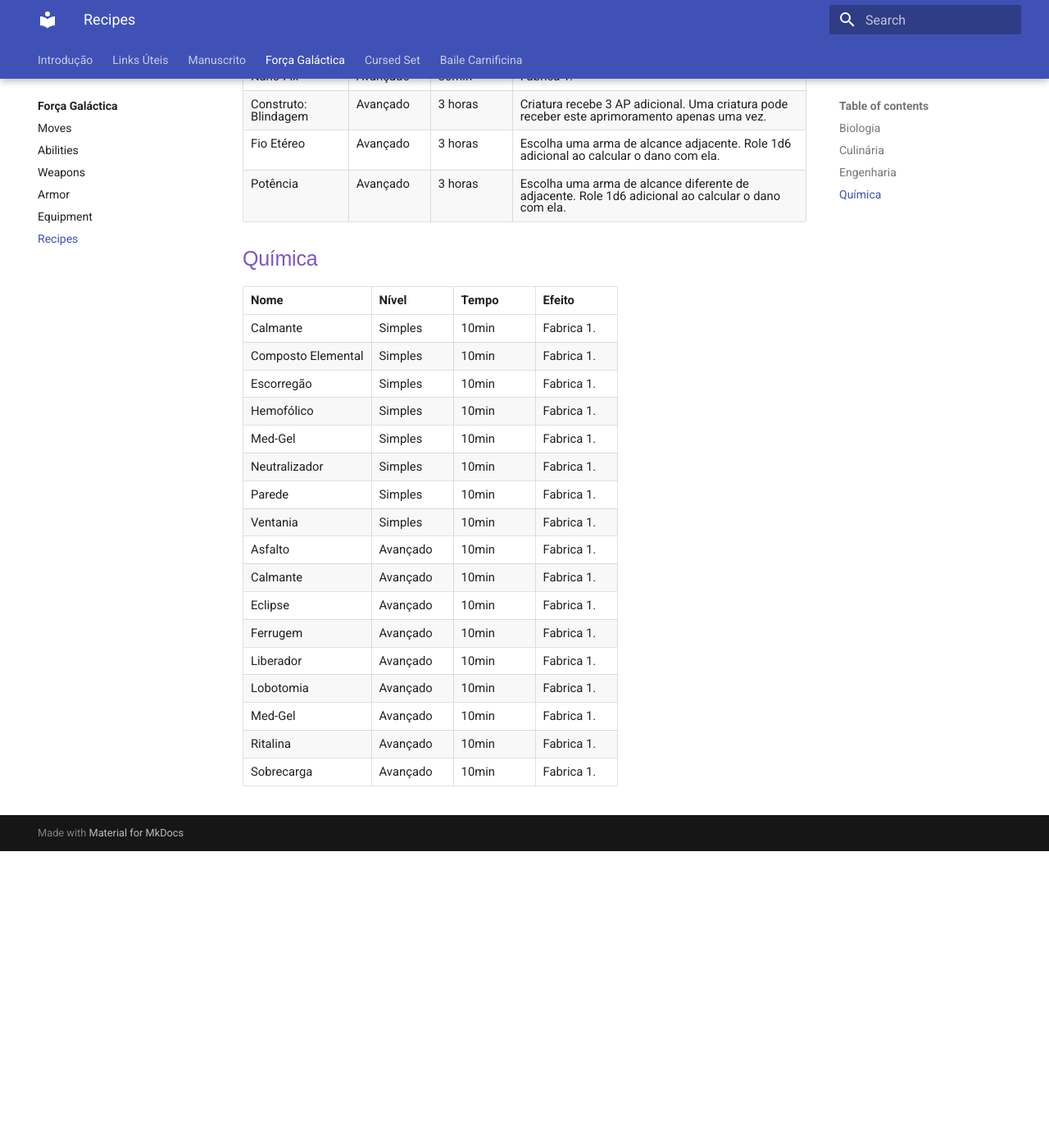
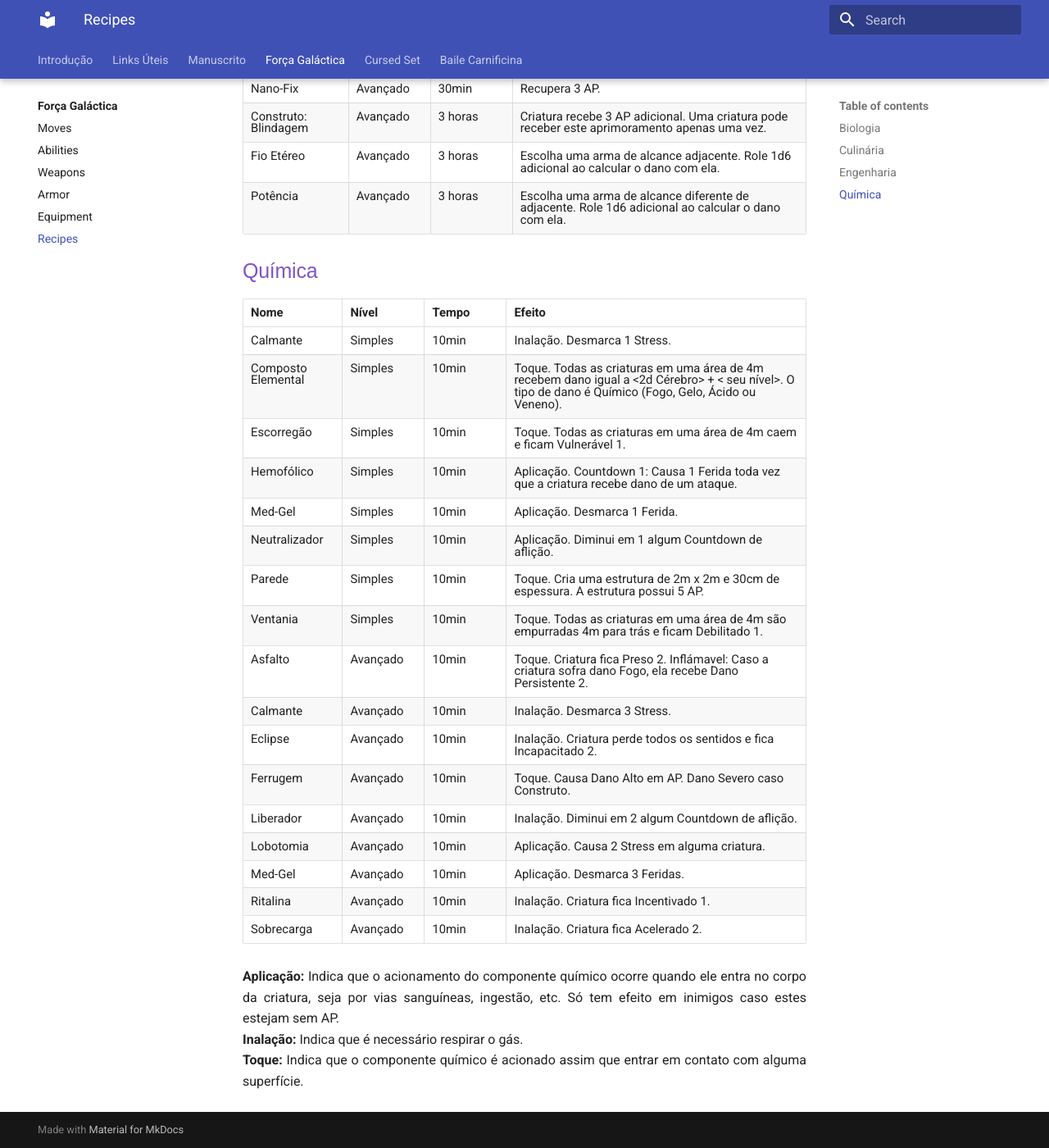
Before and after one commit to henriqueschorr/henriqueschorr.github.io, an MkDocs documentation site: the page built from docs/0_simplified/2_galactic_force/recipes.md, in a window 1280 px wide and 1400 px high, scrolled down 1072 px. Shown: the whole window at 82% size. Built offline with MkDocs 1.6.1 and Material for MkDocs 9.7.7, drawn with Linux system fonts in a browser that asks for light colours; old or Windows-style settings are respelled for this version of MkDocs; before the commit the page ends 2110 px from its top, so only the background shows below that; some of the changed text lies outside the part shown.

Commit message:
minor adjustments

```diff
--- a/docs/0_simplified/2_galactic_force/recipes.md
+++ b/docs/0_simplified/2_galactic_force/recipes.md
@@ -2,10 +2,10 @@
 
 | Nome              | Nível    | Tempo   | Efeito                                                                                                           |
 | ----------------- | -------- | ------- | ---------------------------------------------------------------------------------------------------------------- |
-| Kit Médico        | Simples  | 10min   | Fabrica 1.                                                                                                       |
-| Kit Médico        | Avançado | 10min   | Fabrica 1.                                                                                                       |
+| Kit Médico        | Simples  | 10min   | Desmarca 3 Feridas e 1 Stress. 10 minutos de aplicação.                                                          |
+| Kit Médico        | Avançado | 10min   | Desmarca 5 Feridas e 2 Stress. 10 minutos de aplicação.                                                          |
 | Cirurgia          | Avançado | Depende | Você pode amputar membros, retirar anomalias ou parasitas do corpo de uma criatura.                              |
-| Lázarus           | Avançado | 1 hora  | Fabrica 1.                                                                                                       |
+| Lázarus           | Avançado | 1 hora  | Permite ressucitar uma criatura que morreu nas últimas 24 horas. Descartado após uso.                            |
 | Anabolizante      | Especial | 3 horas | Escolha uma criatura. Avance o tamanho de um dado de um dos seguintes Atributos: Físico, Agilidade ou Controle.  |
 | Corpo Fechado     | Especial | 3 horas | Escolha uma criatura. Aumente o valor de todos seus Limites de Dano em 2.                                        |
 | Micro-Processador | Especial | 3 horas | Escolha uma criatura. Avance o tamanho de um dado de um dos seguintes Atributos: Atenção, Cérebro ou Influência. |
@@ -16,35 +16,39 @@
 
 | Nome                    | Nível    | Tempo   | Efeito                                                                                                                                          |
 | ----------------------- | -------- | ------- | ----------------------------------------------------------------------------------------------------------------------------------------------- |
-| Nano-Fix                | Simples  | 10min   | Fabrica 1.                                                                                                                                      |
-| Munição Avançada        | Simples  | 10min   | Fabrica 3.                                                                                                                                      |
-| Armadilha               | Avançado | 30min   | Fabrica 1. Quem obtiver ela, pode decidir qual tipo é quando for usá-la.                                                                        |
+| Nano-Fix                | Simples  | 10min   | Recupera 1 AP.                                                                                                                                  |
+| Munição Avançada        | Simples  | 5min    | Tipo pode ser decidido quando for usá-la.                                                                                                       |
+| Armadilha               | Avançado | 30min   | Tipo pode ser decidido quando for usá-la.                                                                                                       |
 | Construto: Movimento    | Avançado | 3 horas | Criatura recebe um tipo de movimento adicional: Aquático, Subterrâneo ou Vertical. Uma criatura pode receber este aprimoramento apenas uma vez. |
 | Construto: Revestimento | Avançado | 3 horas | Criatura tem seus Limites de Dano aumentado em 2. Uma criatura pode receber este aprimoramento apenas uma vez.                                  |
-| Granada                 | Avançado | 30min   | Fabrica 1. Quem obtiver ela, pode decidir qual tipo é quando for usá-la.                                                                        |
-| Nano-Fix                | Avançado | 30min   | Fabrica 1.                                                                                                                                      |
+| Granada                 | Avançado | 30min   | Tipo pode ser decidido quando for usá-la.                                                                                                       |
+| Nano-Fix                | Avançado | 30min   | Recupera 3 AP.                                                                                                                                  |
 | Construto: Blindagem    | Avançado | 3 horas | Criatura recebe 3 AP adicional. Uma criatura pode receber este aprimoramento apenas uma vez.                                                    |
 | Fio Etéreo              | Avançado | 3 horas | Escolha uma arma de alcance adjacente. Role 1d6 adicional ao calcular o dano com ela.                                                           |
 | Potência                | Avançado | 3 horas | Escolha uma arma de alcance diferente de adjacente. Role 1d6 adicional ao calcular o dano com ela.                                              |
 
 ## Química
 
-| Nome               | Nível    | Tempo | Efeito     |
-| ------------------ | -------- | ----- | ---------- |
-| Calmante           | Simples  | 10min | Fabrica 1. |
-| Composto Elemental | Simples  | 10min | Fabrica 1. |
-| Escorregão         | Simples  | 10min | Fabrica 1. |
-| Hemofólico         | Simples  | 10min | Fabrica 1. |
-| Med-Gel            | Simples  | 10min | Fabrica 1. |
-| Neutralizador      | Simples  | 10min | Fabrica 1. |
-| Parede             | Simples  | 10min | Fabrica 1. |
-| Ventania           | Simples  | 10min | Fabrica 1. |
-| Asfalto            | Avançado | 10min | Fabrica 1. |
-| Calmante           | Avançado | 10min | Fabrica 1. |
-| Eclipse            | Avançado | 10min | Fabrica 1. |
-| Ferrugem           | Avançado | 10min | Fabrica 1. |
-| Liberador          | Avançado | 10min | Fabrica 1. |
-| Lobotomia          | Avançado | 10min | Fabrica 1. |
-| Med-Gel            | Avançado | 10min | Fabrica 1. |
-| Ritalina           | Avançado | 10min | Fabrica 1. |
-| Sobrecarga         | Avançado | 10min | Fabrica 1. |
+| Nome               | Nível    | Tempo | Efeito                                                                                                                                                |
+| ------------------ | -------- | ----- | ----------------------------------------------------------------------------------------------------------------------------------------------------- |
+| Calmante           | Simples  | 10min | Inalação. Desmarca 1 Stress.                                                                                                                          |
+| Composto Elemental | Simples  | 10min | Toque. Todas as criaturas em uma área de 4m recebem dano igual a <2d Cérebro> + < seu nível>. O tipo de dano é Químico (Fogo, Gelo, Ácido ou Veneno). |
+| Escorregão         | Simples  | 10min | Toque. Todas as criaturas em uma área de 4m caem e ficam Vulnerável 1.                                                                                |
+| Hemofólico         | Simples  | 10min | Aplicação. Countdown 1: Causa 1 Ferida toda vez que a criatura recebe dano de um ataque.                                                              |
+| Med-Gel            | Simples  | 10min | Aplicação. Desmarca 1 Ferida.                                                                                                                         |
+| Neutralizador      | Simples  | 10min | Aplicação. Diminui em 1 algum Countdown de aflição.                                                                                                   |
+| Parede             | Simples  | 10min | Toque. Cria uma estrutura de 2m x 2m e 30cm de espessura. A estrutura possui 5 AP.                                                                    |
+| Ventania           | Simples  | 10min | Toque. Todas as criaturas em uma área de 4m são empurradas 4m para trás e ficam Debilitado 1.                                                         |
+| Asfalto            | Avançado | 10min | Toque. Criatura fica Preso 2. Inflámavel: Caso a criatura sofra dano Fogo, ela recebe Dano Persistente 2.                                             |
+| Calmante           | Avançado | 10min | Inalação. Desmarca 3 Stress.                                                                                                                          |
+| Eclipse            | Avançado | 10min | Inalação. Criatura perde todos os sentidos e fica Incapacitado 2.                                                                                     |
+| Ferrugem           | Avançado | 10min | Toque. Causa Dano Alto em AP. Dano Severo caso Construto.                                                                                             |
+| Liberador          | Avançado | 10min | Inalação. Diminui em 2 algum Countdown de aflição.                                                                                                    |
+| Lobotomia          | Avançado | 10min | Aplicação. Causa 2 Stress em alguma criatura.                                                                                                         |
+| Med-Gel            | Avançado | 10min | Aplicação. Desmarca 3 Feridas.                                                                                                                        |
+| Ritalina           | Avançado | 10min | Inalação. Criatura fica Incentivado 1.                                                                                                                |
+| Sobrecarga         | Avançado | 10min | Inalação. Criatura fica Acelerado 2.                                                                                                                  |
+
+**Aplicação:** Indica que o acionamento do componente químico ocorre quando ele entra no corpo da criatura, seja por vias sanguíneas, ingestão, etc. Só tem efeito em inimigos caso estes estejam sem AP.
+**Inalação:** Indica que é necessário respirar o gás.
+**Toque:** Indica que o componente químico é acionado assim que entrar em contato com alguma superfície.
```
Also changed, not shown: docs/0_simplified/2_galactic_force/equipment.md (+5 -5 lines), docs/0_simplified/2_galactic_force/index.md (+5 -0 lines).
